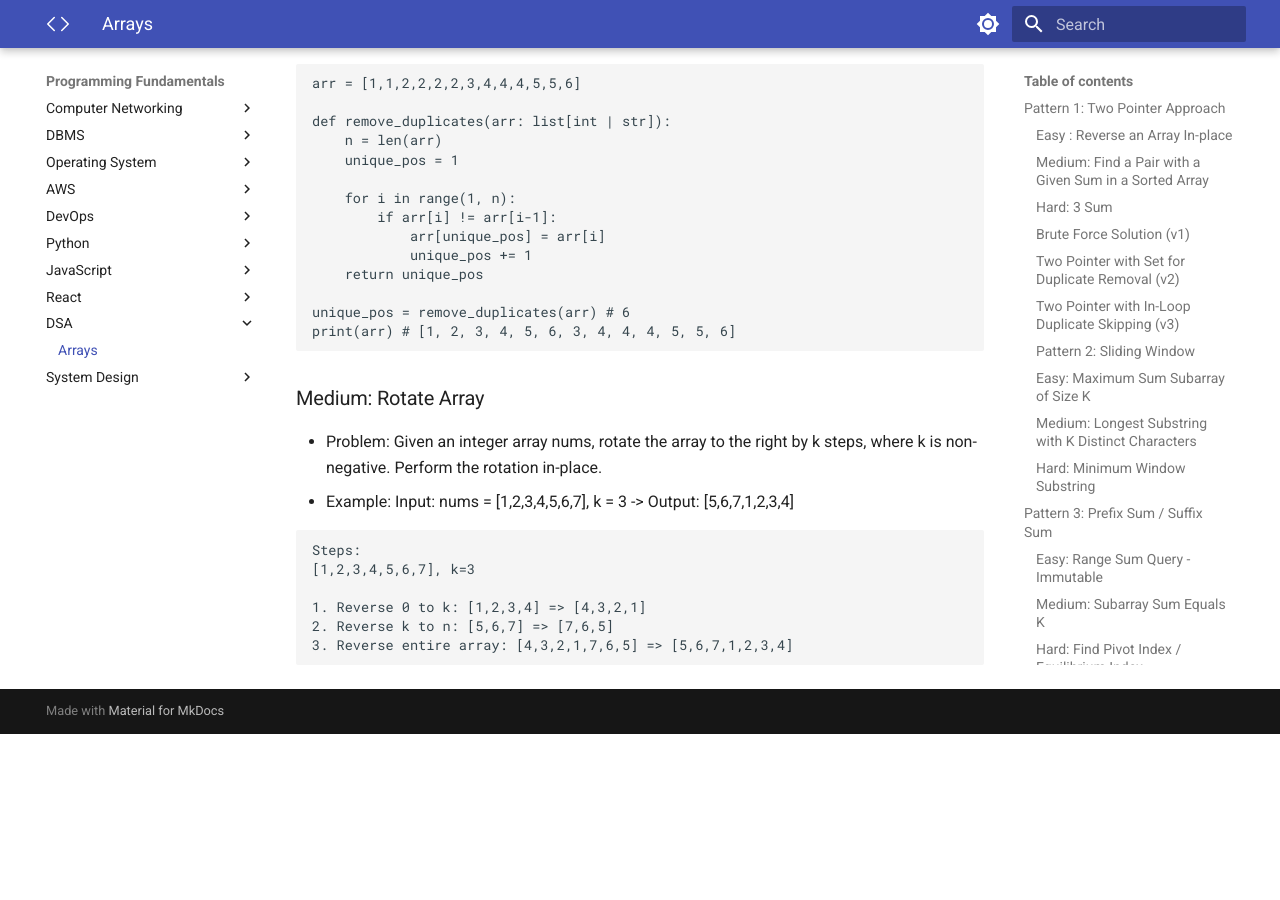
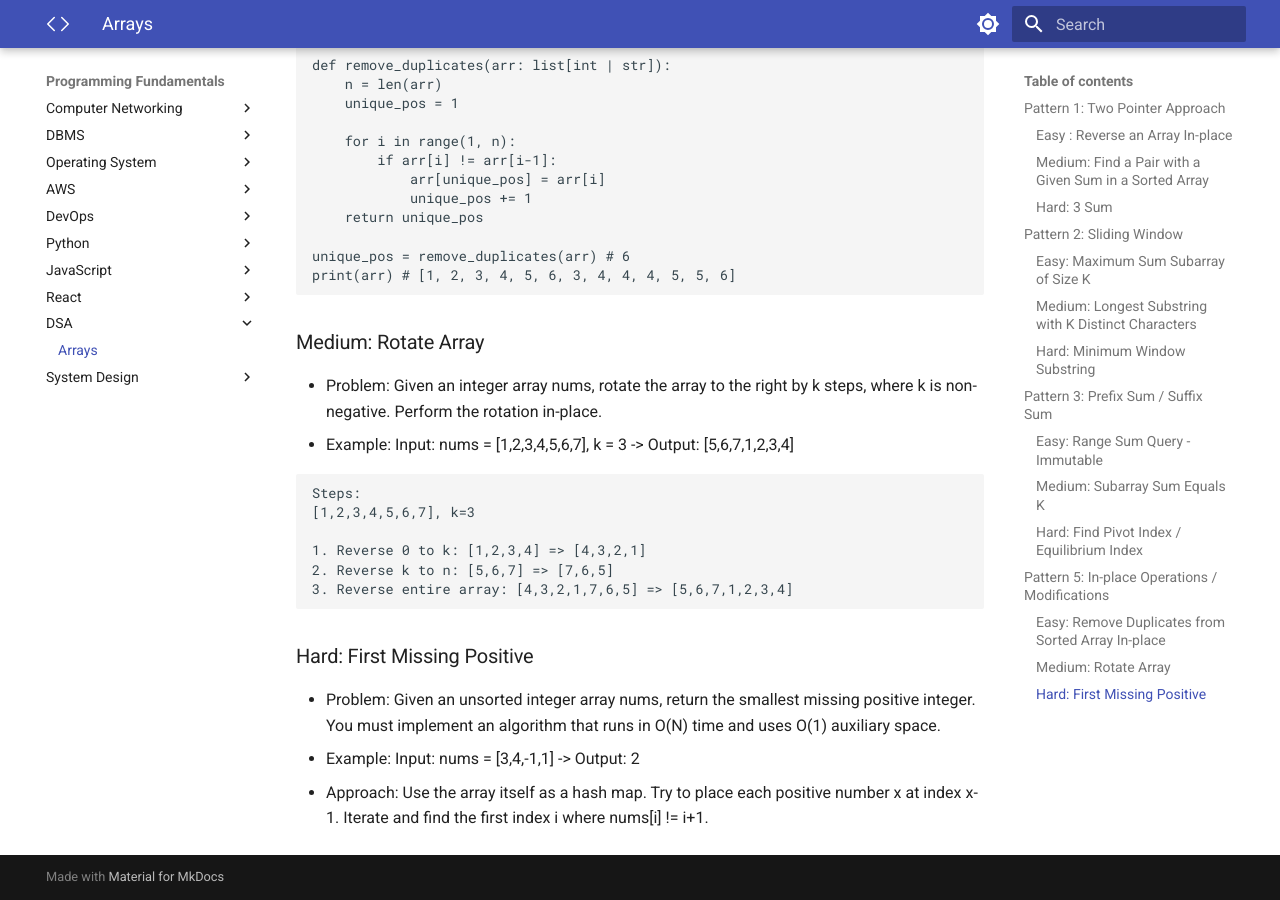
Before and after one commit to Prabin-Kumar-Baniya-NP/Programming-Fundamentals, an MkDocs documentation site: the page built from docs/DSA/Arrays.md, in a window 1280 px wide and 900 px high, scrolled down 12691 px. Built offline with MkDocs 1.6.1 and Material for MkDocs 9.7.7, drawn with Linux system fonts in a browser that asks for light colours; before the commit the page ends 13425 px from its top, so only the background shows below that.

Commit message:
Added scalablity and updated arrays files

````diff
--- a/docs/DSA/Arrays.md
+++ b/docs/DSA/Arrays.md
@@ -138,7 +138,7 @@
     - The solution set must not contain duplicate triplets. This means that even if different indices produce the same set of three numbers, that triplet should only be included once in the output.
     - For example, if nums = [-1, 0, 1, 2, -1, -4], the triplet [-1, 0, 1] can be formed in multiple ways, but it should only appear once in the final result.
 
-### **Brute Force Solution (v1)**
+- **Brute Force Solution (v1)**
 ```py
 def get_unique_triplet(arr: list) -> list[int]:
     n = len(arr)
@@ -176,7 +176,7 @@
 
 ---
 
-### **Two Pointer with Set for Duplicate Removal (v2)**
+- **Two Pointer with Set for Duplicate Removal (v2)**
 ```py
 def get_unique_triplet_v2(arr: list) -> list[int]:
     n = len(arr)
@@ -218,7 +218,7 @@
 
 ---
 
-### **Two Pointer with In-Loop Duplicate Skipping (v3)**
+- **Two Pointer with In-Loop Duplicate Skipping (v3)**
 ```py
 def get_unique_triplet_v3(arr: list) -> list[int]:
     n = len(arr)
@@ -257,7 +257,7 @@
     - result list → O(k)
 ```
 
-### Pattern 2: Sliding Window
+## Pattern 2: Sliding Window
 
 ### Easy: Maximum Sum Subarray of Size K
 
@@ -619,3 +619,7 @@
 2. Reverse k to n: [5,6,7] => [7,6,5]
 3. Reverse entire array: [4,3,2,1,7,6,5] => [5,6,7,1,2,3,4]
 ```
+### Hard: First Missing Positive
+- Problem: Given an unsorted integer array nums, return the smallest missing positive integer. You must implement an algorithm that runs in O(N) time and uses O(1) auxiliary space.
+- Example: Input: nums = [3,4,-1,1] -> Output: 2
+- Approach: Use the array itself as a hash map. Try to place each positive number x at index x-1. Iterate and find the first index i where nums[i] != i+1.
--- a/mkdocs.yml
+++ b/mkdocs.yml
@@ -309,3 +309,4 @@
       - Arrays: DSA/Arrays.md
   - System Design:
       - Basics: System Design/Basics.md
+      - Scaling: System Design/Scalability.md
````
Also changed, not shown: docs/System Design/Scalability.md (added, +36 -0 lines).
